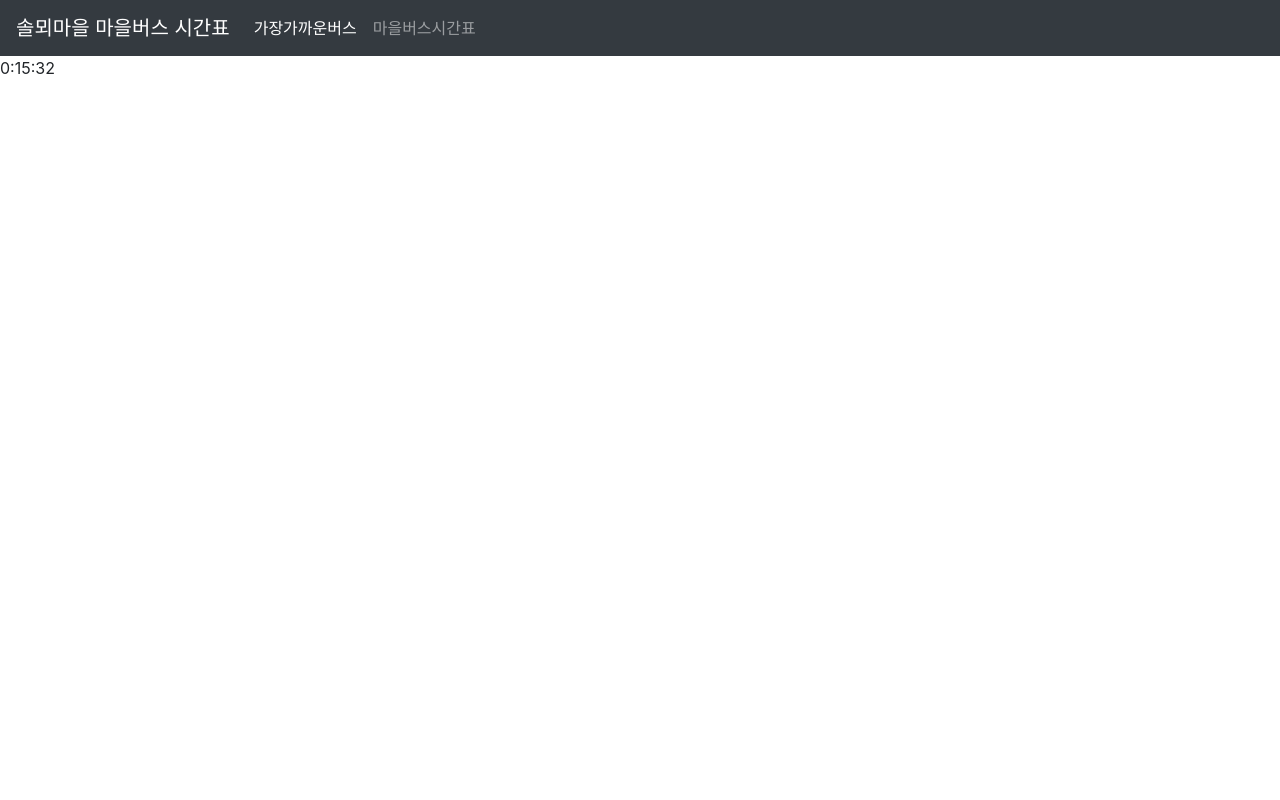
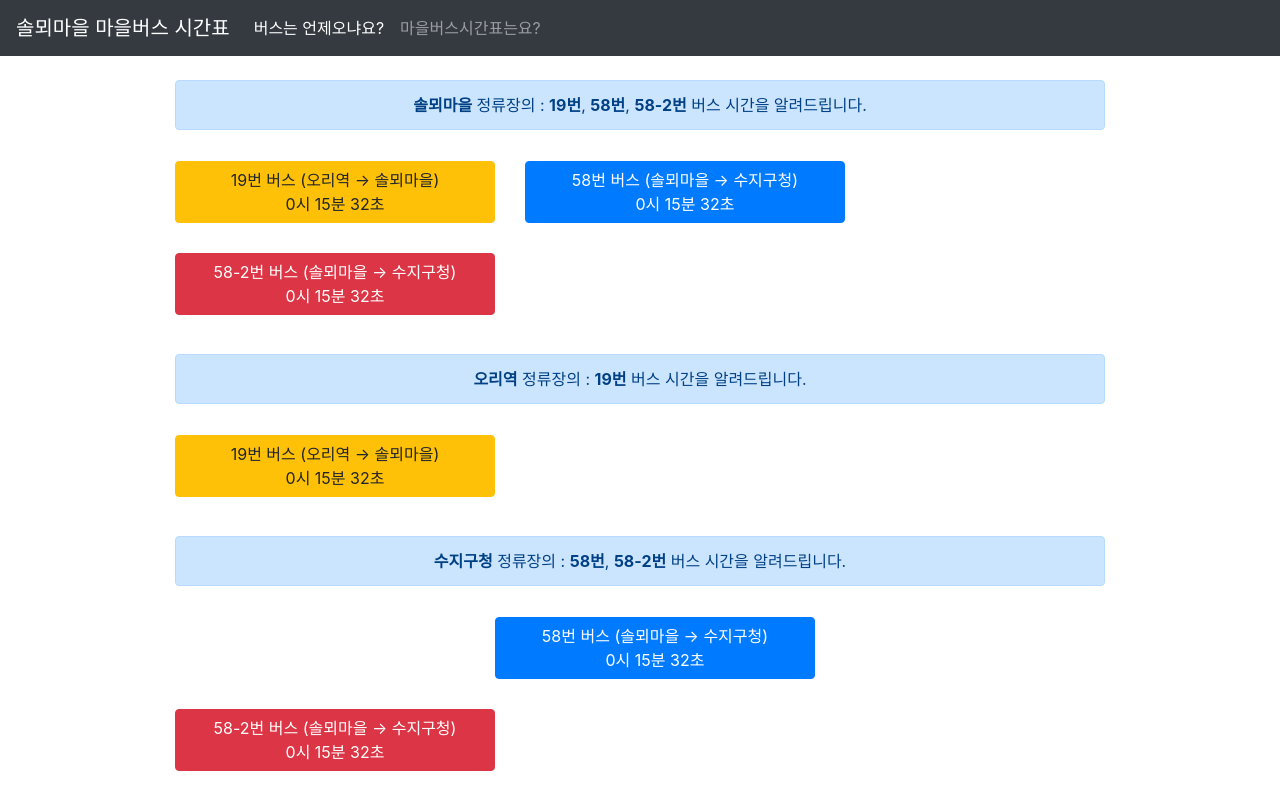
Before and after one commit to thnam91/bus-timetable, a Django app: page /nowbus/ in a window 1280 px wide. Run offline with Django 3.2, Linux system fonts and the light colour scheme; some libraries are stand-ins or nearby versions.

Commit message:
nowbus app의 template, view 구현, layout 수정중

```diff
--- a/bus/templates/layout.html
+++ b/bus/templates/layout.html
@@ -18,10 +18,10 @@
             <div class="collapse navbar-collapse" id="navbarsExample02">
                 <ul class="navbar-nav mr-auto">
                     <li class="nav-item active">
-                        <a class="nav-link" href="http://127.0.0.1:8000/nowbus/">가장가까운버스<span class="sr-only">(current)</span></a>
+                        <a class="nav-link" href="http://127.0.0.1:8000/nowbus/">버스는 언제오냐요?<span class="sr-only">(current)</span></a>
                     </li>
                     <li class="nav-item">
-                        <a class="nav-link" href="http://127.0.0.1:8000/timetable/">마을버스시간표</a>
+                        <a class="nav-link" href="http://127.0.0.1:8000/timetable/">마을버스시간표는요?</a>
                     </li>
                 </ul>
             </div>
--- a/nowbus/templates/nowbus/index.html
+++ b/nowbus/templates/nowbus/index.html
@@ -1,5 +1,36 @@
 {% extends 'layout.html' %}
 
 {% block content %}
-{{ remain_time }}
+
+<div class="container col-sm-9">
+    <br/>
+    <div class="alert alert-primary" align="center">
+    <b>솔뫼마을</b> 정류장의 : <b>19번</b>, <b>58번</b>, <b>58-2번</b> 버스 시간을 알려드립니다.
+    </div>
+    <div class="row">
+        <button type="button" class="btn btn-warning col-sm-4" style="margin:15px">19번 버스 (오리역 → 솔뫼마을)</br>{{ h }}시 {{ m }}분 {{ s }}초</button>
+        <button type="button" class="btn btn-primary col-sm-4" style="margin:15px">58번 버스 (솔뫼마을 → 수지구청)</br>{{ h }}시 {{ m }}분 {{ s }}초</button>
+        <button type="button" class="btn btn-danger col-sm-4" style="margin:15px">58-2번 버스 (솔뫼마을 → 수지구청)</br>{{ h }}시 {{ m }}분 {{ s }}초</button>
+    </div>
+
+    <br/>
+    <div class="alert alert-primary" align="center">
+    <b>오리역</b> 정류장의 : <b>19번</b> 버스 시간을 알려드립니다.
+    </div>
+    <div class="row">
+        <button type="button" class="btn btn-warning col-sm-4" style="margin:15px">19번 버스 (오리역 → 솔뫼마을)</br>{{ h }}시 {{ m }}분 {{ s }}초</button>
+        <div class="col-sm-4"></div>
+        <div class="col-sm-4"></div>
+    </div>
+
+    <br/>
+    <div class="alert alert-primary" align="center">
+    <b>수지구청</b> 정류장의 : <b>58번</b>, <b>58-2번</b> 버스 시간을 알려드립니다.
+    </div>
+    <div class="row">
+        <div class="col-sm-4"></div>
+        <button type="button" class="btn btn-primary col-sm-4" style="margin:15px">58번 버스 (솔뫼마을 → 수지구청)</br>{{ h }}시 {{ m }}분 {{ s }}초</button>
+        <button type="button" class="btn btn-danger col-sm-4" style="margin:15px">58-2번 버스 (솔뫼마을 → 수지구청)</br>{{ h }}시 {{ m }}분 {{ s }}초</button>
+    </div>
+</div>
 {% endblock content %}
--- a/nowbus/views.py
+++ b/nowbus/views.py
@@ -33,7 +33,10 @@ def index(request):
        if now <= i:
            remain_time = datetime.timedelta(seconds=int(i-now))
            break
+    h, m, s = str(remain_time).split(':')
 
     return render(request, 'nowbus/index.html', {
-        'remain_time': remain_time,
+        'h': h,
+        'm': m,
+        's': s,
     })
```
